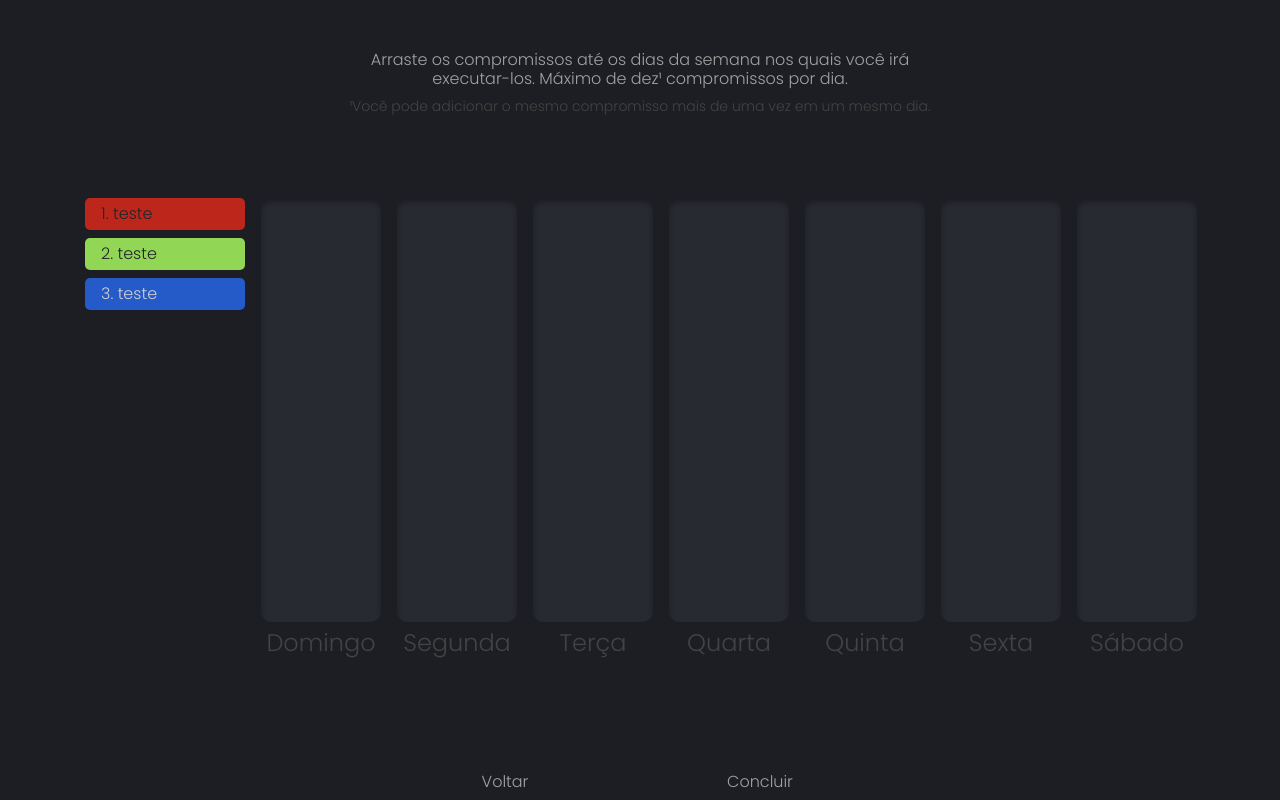
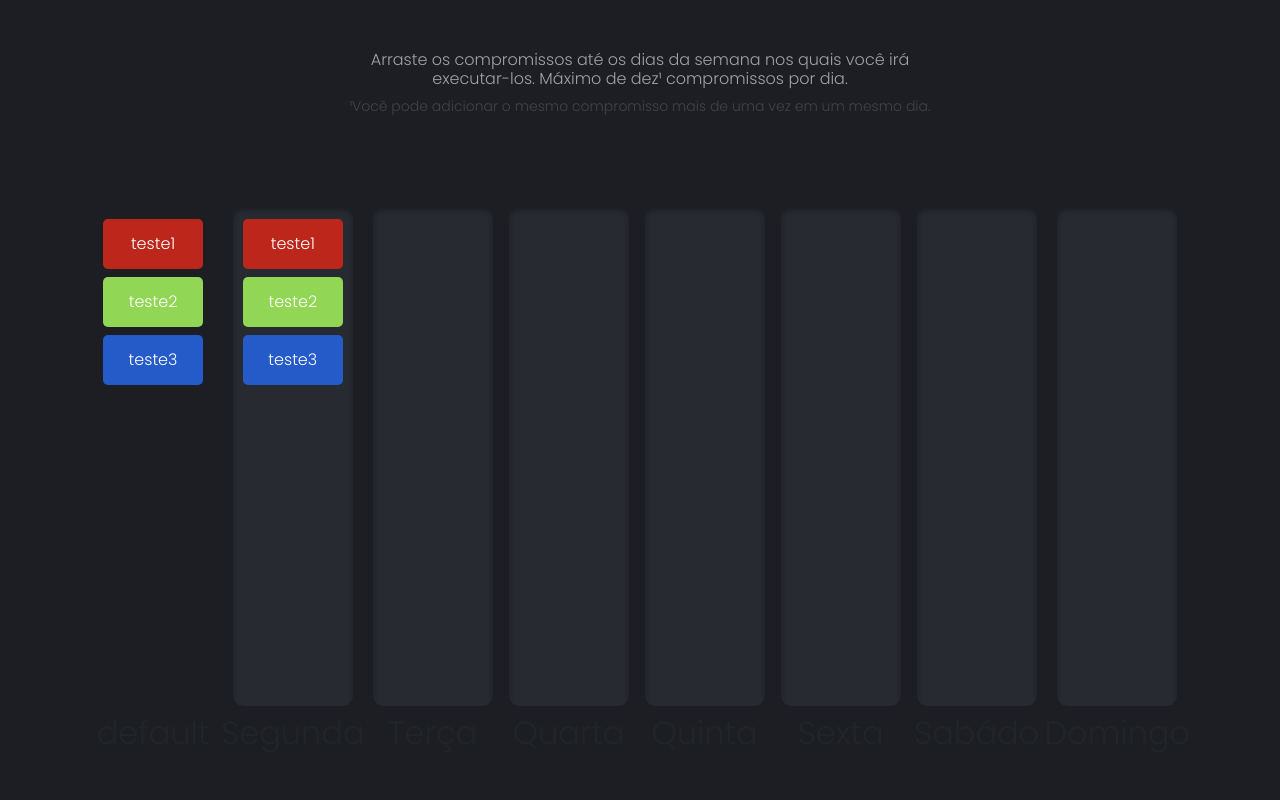
Before and after one commit to breno-alves/Planner, a React (Create React App) app: page /schedule in a window 1280 px wide. Shown: the top 800 px of the page. Built offline with nearby package versions, Linux system fonts and the light colour scheme.

Commit message:
draggable list

```diff
--- a/package.json
+++ b/package.json
@@ -9,14 +9,17 @@
     "@types/jest": "^26.0.15",
     "@types/node": "^12.0.0",
     "@types/react": "^17.0.0",
+    "@types/react-beautiful-dnd": "^13.0.0",
     "@types/react-dom": "^17.0.0",
     "@types/react-router-dom": "^5.1.7",
     "@types/reactstrap": "^8.7.2",
     "@types/styled-components": "^5.1.9",
+    "@types/uuid": "^8.3.0",
     "axios": "^0.21.1",
     "bootstrap": "^4.6.0",
     "polished": "^4.1.1",
     "react": "^17.0.2",
+    "react-beautiful-dnd": "^13.1.0",
     "react-dom": "^17.0.2",
     "react-icons": "^4.2.0",
     "react-router-dom": "^5.2.0",
@@ -24,6 +27,7 @@
     "reactstrap": "^8.9.0",
     "styled-components": "^5.2.1",
     "typescript": "^4.1.2",
+    "uuid": "^8.3.2",
     "web-vitals": "^1.0.1"
   },
   "scripts": {
--- a/src/pages/Schedule/Schedule.tsx
+++ b/src/pages/Schedule/Schedule.tsx
@@ -1,22 +1,112 @@
 import React, { useEffect, useState } from 'react'
 import { Container, Row } from 'reactstrap'
 import { HeaderContainer, Header, MainContainer, AppointmentsList, ScheduleContainer, Appointment, ScheduleColumn, ButtonsContainer } from './styles';
+import { DragDropContext, Droppable, Draggable } from 'react-beautiful-dnd';
+import { v4 as uuid } from 'uuid';
+import { setSyntheticTrailingComments } from 'typescript';
+
 
 interface IAppointment {
+  id: string;
   name: string;
   bgColor: string;
   textColor?: string;
 }
 
+const example = [
+  { id: uuid(), name: 'teste1', bgColor: '#BD271B' },
+  { id: uuid(), name: 'teste2', bgColor: '#92D655' },
+  { id: uuid(), name: 'teste3', bgColor: '#245BC8', textColor: '#D0D0D0' },
+]
+
+const example2 = [
+  { id: uuid(), name: 'teste1', bgColor: '#BD271B' },
+  { id: uuid(), name: 'teste2', bgColor: '#92D655' },
+  { id: uuid(), name: 'teste3', bgColor: '#245BC8', textColor: '#D0D0D0' },
+]
+
+const columnsFromBackend = {
+  [uuid()]: {
+    name: 'default',
+    items: [...example2]
+  },
+  [uuid()]: {
+    name: 'Segunda',
+    items: [...example]
+  },
+  [uuid()]: {
+    name: 'Terça',
+    items: []
+  },
+  [uuid()]: {
+    name: 'Quarta',
+    items: []
+  },
+  [uuid()]: {
+    name: 'Quinta',
+    items: []
+  },
+  [uuid()]: {
+    name: 'Sexta',
+    items: []
+  },
+  [uuid()]: {
+    name: 'Sabádo',
+    items: []
+  },
+  [uuid()]: {
+    name: 'Domingo',
+    items: []
+  },
+}
+
+const onDragEnd = (result: any, columns: any, setColumns: any) => {
+  if (!result.destination) return;
+
+  const { source, destination } = result;
+
+  if (source.droppableId !== destination.droppableId) {
+    const sourceColumn = columns[source.droppableId];
+    const destColumn = columns[destination.droppableId];
+    const sourceItems = [...sourceColumn.items];
+    const destItems = [...destColumn.items];
+    const [removed] = sourceItems.splice(source.index, 1);
+    destItems.splice(destination.index, 0, removed);
+    setColumns({
+      ...columns,
+      [source.droppableId]: {
+        ...sourceColumn,
+        items: sourceItems
+      },
+      [destination.droppableId]: {
+        ...destColumn,
+        items: destItems
+      }
+    });
+  } else {
+    const column = columns[source.droppableId];
+    const copiedItems = [...column.items];
+    const [removed] = copiedItems.splice(source.index, 1);
+    copiedItems.splice(destination.index, 0, removed);
+    setColumns({
+      ...columns,
+      [source.droppableId]: {
+        ...column,
+        items: copiedItems
+      }
+    });
+  }
+
+}
 const Schedule = () => {
-  const example = [
-    { name: 'teste', bgColor: '#BD271B' },
-    { name: 'teste', bgColor: '#92D655' },
-    { name: 'teste', bgColor: '#245BC8', textColor: '#D0D0D0' },
-  ]
+  const [appointmentsList, setAppointmentsList] = useState<IAppointment[]>([...example]);
+  const [columns, setColumns] = useState(columnsFromBackend);
 
-  const [appointmentsList, setAppointmentsList] = useState<IAppointment[]>([...example]);
-
+  // {appointmentsList.map((appointment, index) => (
+  //   <Appointment key={index} color={appointment.bgColor}>
+  //     <p style={appointment.textColor ? { color: appointment.textColor } : {}} >{index + 1}. {appointment.name}</p>
+  //   </Appointment>
+  // ))}
 
   const containerStyle = {
     display: 'flex',
@@ -36,43 +126,86 @@ const Schedule = () => {
       </HeaderContainer>
 
       <MainContainer>
-        <div>
-          {appointmentsList.map((appointment, index) => (
-            <Appointment key={index} color={appointment.bgColor}>
-              <p style={appointment.textColor ? { color: appointment.textColor } : {}} >{index + 1}. {appointment.name}</p>
-            </Appointment>
-          ))}
-        </div>
 
-        <ScheduleContainer>
-          <ScheduleColumn className="sunday">
-            <p>Domingo</p>
-          </ScheduleColumn>
 
-          <ScheduleColumn className="monday">
-            <p>Segunda</p>
-          </ScheduleColumn>
+        <ScheduleContainer style={{ display: 'flex', justifyContent: 'center', height: '100%' }}>
+          <DragDropContext onDragEnd={result => onDragEnd(result, columns, setColumns)}>
+            {Object.entries(columns).map(([id, column]) => {
+              return (
+                <div style={{ display: 'flex', flexDirection: 'column', alignItems: 'center' }}>
+                  <ScheduleColumn style={{ margin: 8 }}>
+                    <Droppable droppableId={id} key={id} >
+                      {(provided, snapshot) => {
+                        return (
+                          <div
+                            {...provided.droppableProps}
+                            ref={provided.innerRef}
+                            style={column.name !== 'default' ? {
+                              display: 'flex',
+                              flexDirection: 'column',
+                              alignItems: 'center',
+                              boxShadow: 'inset 0px 4px 4px #1C1E23',
+                              background: '#282A31',
+                              padding: '5px',
+                              width: 120,
+                              borderRadius: '10px',
+                              minHeight: 500
+                            } : {
+                              display: 'flex',
+                              flexDirection: 'column',
+                              alignItems: 'center',
+                              padding: '5px',
+                              width: 120,
+                              borderRadius: '10px',
+                              minHeight: 500
+                            }}
+                          >
+                            {column.items.map((item, index) => {
+                              return (
+                                <Appointment key={index}>
+                                  <Draggable key={item.id} draggableId={item.id} index={index}>
+                                    {(provided, snapshot) => {
+                                      return (
+                                        <div
+                                          ref={provided.innerRef}
+                                          {...provided.draggableProps}
+                                          {...provided.dragHandleProps}
+                                          style={{
+                                            display: 'flex',
+                                            justifyContent: 'center',
+                                            alignItems: 'center',
+                                            userSelect: 'none',
+                                            width: 100,
+                                            margin: '8px 0 0 0',
+                                            minHeight: '50px',
+                                            borderRadius: '5px',
+                                            backgroundColor: item.bgColor ? item.bgColor : '#456c86',
+                                            color: 'white',
+                                            ...provided.draggableProps.style,
+                                          }}
+                                        >
+                                          {item.name}
+                                        </div>
+                                      )
+                                    }}
+                                  </Draggable>
+                                </Appointment>
+                              )
+                            })}
+                            {provided.placeholder}
+                          </div>
+                        )
+                      }}
+                    </Droppable>
+                  </ScheduleColumn>
 
-          <ScheduleColumn className="tuesday">
-            <p>Terça</p>
-          </ScheduleColumn>
+                  <h2>{column.name}</h2>
+                </div>
+              )
+            })}
+          </DragDropContext>
+        </ScheduleContainer>
 
-          <ScheduleColumn className="wednesday">
-            <p>Quarta</p>
-          </ScheduleColumn>
-
-          <ScheduleColumn className="thursday">
-            <p>Quinta</p>
-          </ScheduleColumn>
-
-          <ScheduleColumn className="friday">
-            <p>Sexta</p>
-          </ScheduleColumn>
-
-          <ScheduleColumn className="saturday">
-            <p>Sábado</p>
-          </ScheduleColumn>
-        </ScheduleContainer>
       </MainContainer>
 
       <ButtonsContainer>
--- a/src/pages/Schedule/styles.ts
+++ b/src/pages/Schedule/styles.ts
@@ -32,6 +32,9 @@ export const MainContainer = styled.div`
 export const AppointmentsList = styled.div`
   display: flex;
   flex-direction: column;
+  align-items: center;
+  justify-content: center;
+  align-self: center;
 `;
 
 export const ScheduleContainer = styled.div`
@@ -40,40 +43,41 @@ export const ScheduleContainer = styled.div`
 
 export const Appointment = styled.div(
   ({ theme, color }) => css`
-    display: flex;
-    padding-left: 16px;
-    margin-bottom: 8px;
-    min-width: 160px;
-    min-height: 32px;
-    background-color: ${color};
-    border-radius: 5px;
-    align-items: center;
+    // width: 100%;
+    // display: flex;
+    // padding-left: 16px;
+    // margin-bottom: 8px;
+    // min-width: 160px;
+    // min-height: 32px;
+    // background-color: ${color ? color : '#c0c0c0'};
+    // border-radius: 5px;
+    // align-items: center;
 
-    p {
-      font-size: ${theme.fontSize.sm};
-      margin: 0;
-    }
+    // p {
+    //   font-size: ${theme.fontSize.sm};
+    //   margin: 0;
+    // }
   `,
 );
 
 export const ScheduleColumn = styled.div(
   ({ theme }) => `
-    display: flex;
-    justify-content: center;
-    background-color: ${theme.color.bgMedium};
-    height: 424px;
-    min-width: 120px;
-    margin-left: 16px;
-    border-radius: 10px;
-    box-shadow: inset 0px 4px 4px #1C1E23;
-    position: relative;
+    // display: flex;
+    // justify-content: center;
+    // background-color: ${theme.color.bgMedium};
+    // height: 424px;
+    // min-width: 180px;
+    // margin-left: 16px;
+    // border-radius: 10px;
+    // box-shadow: inset 0px 4px 4px #1C1E23;
+    // position: relative;
 
-    p {
-      position: absolute;
-      bottom: -55px;
-      color: ${theme.color.txtLow};
-      font-size: ${theme.fontSize.md};
-    }
+    // p {
+    //   position: absolute;
+    //   bottom: -55px;
+    //   color: ${theme.color.txtLow};
+    //   font-size: ${theme.fontSize.md};
+    // }
   `,
 );
 
```
Also changed, not shown: 1 other file (tests, documents, lock files or other folders).
